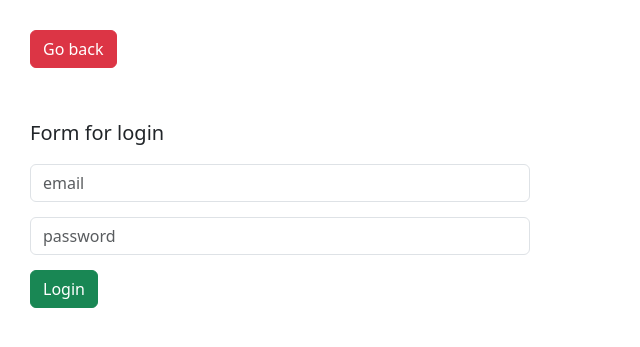
After one commit to KostyaKindaluk/library_app, a Django app: page /login/ in a window 1280 px wide. The commit adds this page. Shown: the top 347 px of the page, without its empty margins (0-640 px from the left). Run offline with Django 5.2, Linux system fonts and the light colour scheme.

Commit message:
adding login form

```diff
--- a/library/forms.py
+++ b/library/forms.py
@@ -1,11 +1,53 @@
-from django import forms
-from django.forms import TextInput
+from django.forms import (TextInput, EmailInput, PasswordInput, ModelForm,
+                          Form, CharField, IntegerField, BooleanField)
+from .models import Account
 
-class BookForm(forms.Form):
-    title = forms.CharField(max_length=200, widget=TextInput(attrs={'class' : 'form-control', 'placeholder': 'title'}, ))
-    genre = forms.CharField(max_length=100, widget=TextInput(attrs={'class' : 'form-control', 'placeholder': 'genre'}))
-    isbn = forms.CharField(max_length=20, widget=TextInput(attrs={'class' : 'form-control', 'placeholder': 'isbn'}))
-    author = forms.CharField(max_length=200, widget=TextInput(attrs={'class' : 'form-control', 'placeholder': 'author'}))
-    release_year = forms.IntegerField(widget=TextInput(attrs={'class' : 'form-control', 'placeholder': 'release year'}))
-    inventory_number = forms.IntegerField(widget=TextInput(attrs={'class' : 'form-control', 'placeholder': 'inventory number'}))
-    is_in_reading_room = forms.BooleanField(widget=TextInput(attrs={'class' : 'form-control', 'placeholder': 'is in reading room ? (0 / 1 - false / true)'}))
+class BookForm(Form):
+    title = CharField(
+                      max_length=200,
+                      widget=TextInput(attrs={
+                          'class' : 'form-control',
+                          'placeholder': 'title'}, )
+                      )
+    genre = CharField(max_length=100,
+                      widget=TextInput(attrs={
+                          'class' : 'form-control',
+                          'placeholder': 'genre'})
+                      )
+    isbn = CharField(max_length=20,
+                     widget=TextInput(attrs={
+                         'class' : 'form-control',
+                         'placeholder': 'isbn'})
+                     )
+    author = CharField(max_length=200,
+                       widget=TextInput(attrs={
+                           'class' : 'form-control',
+                           'placeholder': 'author'})
+                       )
+    release_year = IntegerField(widget=TextInput(attrs={
+        'class' : 'form-control',
+        'placeholder': 'release year'})
+    )
+    inventory_number = IntegerField(widget=TextInput(attrs={
+        'class' : 'form-control',
+        'placeholder': 'inventory number'})
+    )
+    is_in_reading_room = BooleanField(widget=TextInput(attrs={
+        'class' : 'form-control',
+        'placeholder': 'is in reading room ? (0 / 1 - false / true)'})
+    )
+
+class LoginForm(ModelForm):
+    class Meta:
+        model = Account
+        fields = ['email', 'password']
+        widgets = {
+            'email': EmailInput(attrs={
+                'class': 'form-control',
+                'placeholder': 'email'
+            }),
+            'password': PasswordInput(attrs={
+                'class': 'form-control',
+                'placeholder': 'password'
+            })
+        }
--- a/library/models.py
+++ b/library/models.py
@@ -34,7 +34,7 @@ class AuthorBookCard(models.Model):
 
 class Account(models.Model):
     email = models.EmailField(max_length=254)
-    password_hash = models.CharField(max_length=255)
+    password = models.CharField(max_length=255)
 
 
 class Reader(models.Model):
--- a/library/static/library/css/main.css
+++ b/library/static/library/css/main.css
@@ -6,13 +6,13 @@ form {
     input { margin: 15px 0; }
 }
 
-.form_text_lib {
+.form_text_lib, .form_login {
     font-size: 20px;
     font-style: 'Arial';
     margin-top: 50px;
 }
 
-.lib_add_form_errors {
+.lib_add_form_errors, .login_form_errors {
     color: red;
     font-size: 20px;
     font-style: 'Arial';
--- a/library/templates/index.html
+++ b/library/templates/index.html
@@ -4,12 +4,12 @@
 {% block content %}
 <div class="reg-log">
     <div class="login">
-        <a href="">
+        <a href="{% url 'login' %}">
             <button class="btn btn-success">Login</button>
         </a>
     </div>
     <div class="registration">
-        <a href="">
+        <a href="{% url 'register' %}">
             <button class="btn btn-warning">Registration</button>
         </a>
     </div>
--- /dev/null
+++ b/library/templates/login.html
@@ -0,0 +1,17 @@
+{% extends 'base.html' %}
+{% block title %}Login{% endblock %}
+
+{% block content %}
+<a href="{% url 'home' %}">
+    <button class="btn btn-danger">Go back</button>
+</a>
+<p class="form_login">Form for login</p>
+<form method="post">
+    {% csrf_token %}
+    {{ form.email }}
+    {{ form.password }}
+    <button class="btn btn-success">Login</button>
+    <div class="login_form_errors">{{ errors }}</div>
+</form>
+
+{% endblock %}
--- a/library/views.py
+++ b/library/views.py
@@ -1,7 +1,8 @@
 
 from django.shortcuts import render, redirect
-from .models import BookCard,AuthorBookCard, Author, Book, Genre
-from .forms import BookForm
+from .models import (BookCard,AuthorBookCard, Author, Book,
+                     Genre, Account, Librarian, Reader)
+from .forms import BookForm, LoginForm
 
 def get_books_list():
     book_cards = (
@@ -11,7 +12,9 @@ def get_books_list():
     )
     book_list = []
     for book_card in book_cards:
-        authors = ', '.join([abc.author.full_name for abc in book_card.authorbookcard_set.all()])
+        authors = ', '.join(
+            [abc.author.full_name for abc in book_card.authorbookcard_set.all()]
+        )
         book_list.append({
             'title': book_card.title,
             'authors': authors,
@@ -24,16 +27,39 @@ def register(request):
     return render(request, "register.html")
 
 def login(request):
-    return render(request, "login.html")
+    if request.method == 'POST':
+        form = LoginForm(request.POST)
+        if form.is_valid():
+            email = form.cleaned_data['email']
+            password = form.cleaned_data['password']
+            try:
+                Account.objects.get(email=email, password=password)
+            except Account.DoesNotExist:
+                data = { 'errors': 'Check email and password again', 'form': form }
+                return render(request, "login.html", data)
+            account = Account.objects.get(email=email, password=password)
+            data = {'books': get_books_list()}
+            if hasattr(account, 'reader'):
+                return redirect("../reader",data)
+            if hasattr(account, 'librarian'):
+                return redirect("../librarian", data)
+    form = LoginForm()
+    data = {
+        'form': form
+    }
+    return render(request, "login.html", data)
 
 def home(request):
-    return render(request, 'index.html', {'books': get_books_list()})
+    return render(request, 'index.html',
+                  {'books': get_books_list()})
 
 def librarian(request):
-    return render(request, 'librarian.html', {'books': get_books_list()})
+    return render(request, 'librarian.html',
+                  {'books': get_books_list()})
 
 def reader(request):
-    return render(request, 'reader.html', {'books': get_books_list()})
+    return render(request, 'reader.html',
+                  {'books': get_books_list()})
 
 def librarian_add_book(request):
     if request.method == 'POST':
@@ -47,15 +73,30 @@ def librarian_add_book(request):
             is_in_reading_room = form.cleaned_data['is_in_reading_room']
             inventory_number = form.cleaned_data['inventory_number']
 
-            genre, _ = Genre.objects.get_or_create(title=genre_title)
-            book_card, _ = BookCard.objects.get_or_create(genre=genre, title=title, isbn=isbn, release_year=release_year)
-            author, _ = Author.objects.get_or_create(full_name=author_full_name)
-            AuthorBookCard.objects.get_or_create(book_card=book_card, author=author)
-            Book.objects.create(book_card=book_card, in_reading_room=is_in_reading_room, inventory_number=inventory_number)
-
+            genre, _ = Genre.objects.get_or_create(
+                title=genre_title
+            )
+            book_card, _ = BookCard.objects.get_or_create(
+                genre=genre,
+                title=title,
+                isbn=isbn,
+                release_year=release_year)
+            author, _ = Author.objects.get_or_create(
+                full_name=author_full_name
+            )
+            AuthorBookCard.objects.get_or_create(
+                book_card=book_card,
+                author=author
+            )
+            Book.objects.create(
+                book_card=book_card,
+                in_reading_room=is_in_reading_room,
+                inventory_number=inventory_number
+            )
             return redirect('./')
         else:
-            return render(request, 'lib_add_book.html', {'form': form, 'errors': 'incorrect values'})
-
+            return render(request, 'lib_add_book.html',
+                          {'form': form, 'errors': 'incorrect values'})
     form = BookForm()
-    return render(request, 'lib_add_book.html', {'form': form})
+    return render(request, 'lib_add_book.html',
+                  {'form': form})
```
Also changed, not shown: library/templates/register.html (added, +9 -0 lines), library/migrations/0002_rename_password_hash_account_password.py (added).
